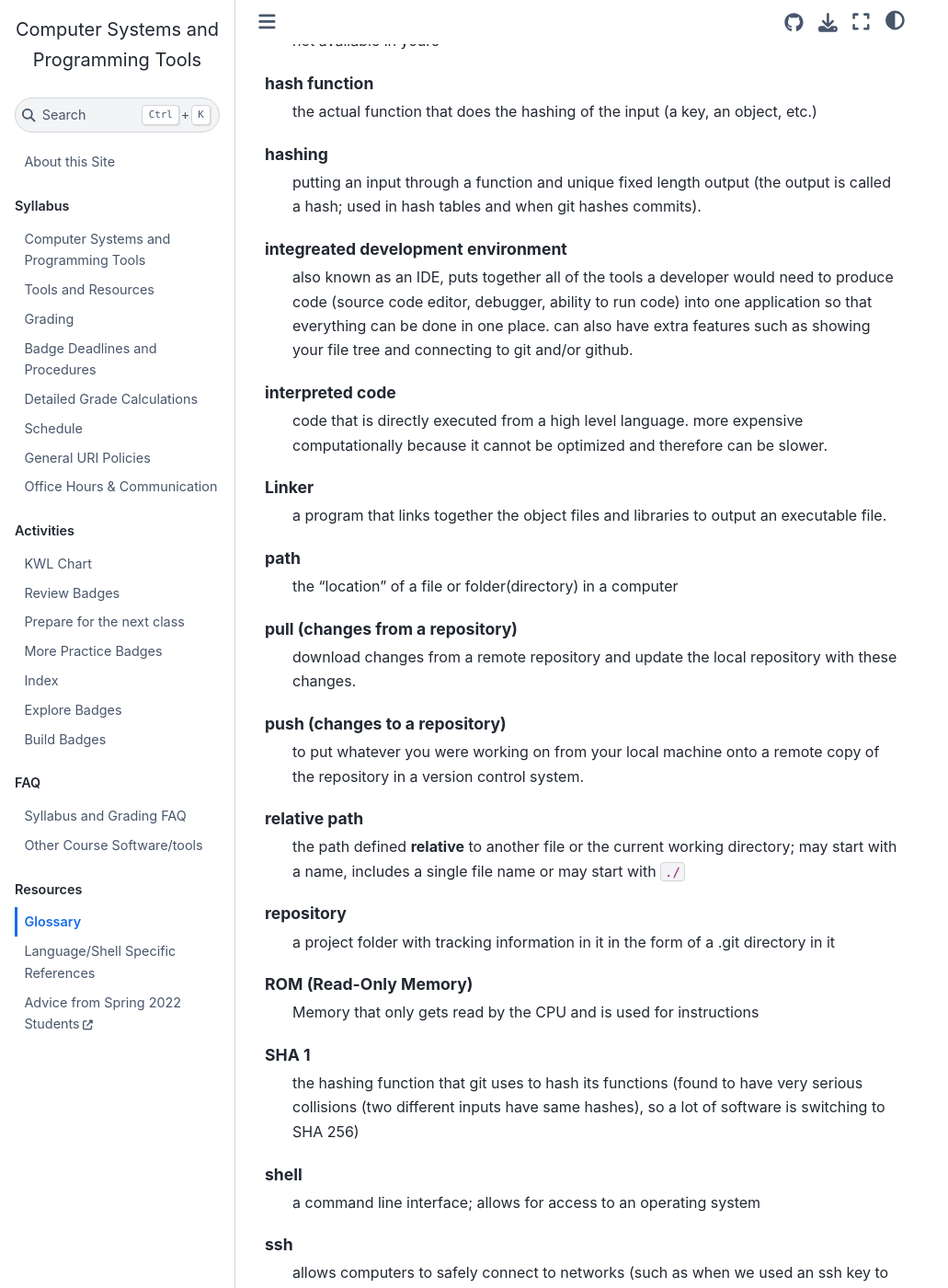
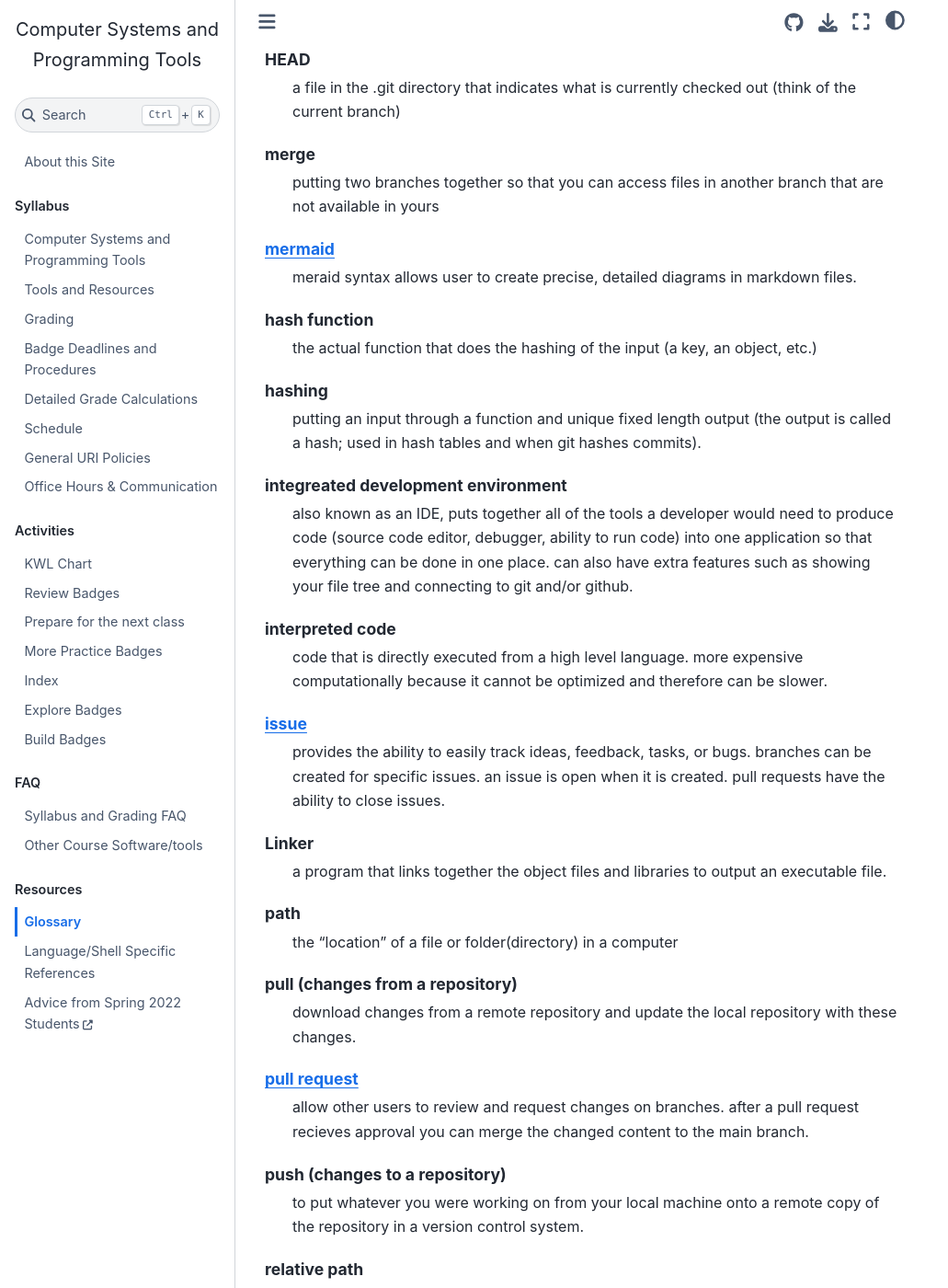
Before and after one commit to compsys-progtools/spring2024, a Jupyter Book: the page built from resources/glossary.md, in a window 1280 px wide and 1400 px high, scrolled down 1722 px. Shown: the whole window at 92% size, without its empty margins (0-1031 px from the left). Built offline with Jupyter Book 1.0.4 settings and Sphinx 7.4.7 and the Sphinx Book theme 1.1.4, drawn with Linux system fonts in a browser that asks for light colours; pages that are not in the unit, such as notebooks, are missing from menus; some of the changed text lies outside the part shown.

Commit message:
Updated resources/glossary.md

````diff
--- a/resources/glossary.md
+++ b/resources/glossary.md
@@ -12,6 +12,8 @@
 add (new files in a repository)
   the step that stages/prepares files to be committed to a repository from a local branch
 
+bash
+  bash or the bourne-again shell is the primary interface in UNIX based systems
 
 bitwise operator
   an operation that happens on a bit string (sequence of 1s and 0s). They are typically faster than operations on whole integers.
@@ -20,7 +22,8 @@
 bitwise operator
   an operation that happens on a bit string (sequence of 1s and 0s). They are typically faster than operations on whole integers.
 
-
+[branch](https://docs.github.com/en/pull-requests/collaborating-with-pull-requests/proposing-changes-to-your-work-with-pull-requests/about-branches)
+  a copy of the main branch (typically) where developmental changes occur. The changes do not affect other branches because it is isolated from other branches.
 
 Compiled Code
   code that is put through a compiler to turn it into lower level assemlby language before it is executed. must be compiled and re-executed everytime you make a change.
@@ -68,6 +71,9 @@
 merge
   putting two branches together so that you can access files in another branch that are not available in yours
 
+[mermaid](https://docs.github.com/en/issues/tracking-your-work-with-issues/about-issues)
+  meraid syntax allows user to create precise, detailed diagrams in markdown files.
+
 hash function
   the actual function that does the hashing of the input (a key, an object, etc.)
 
@@ -76,13 +82,15 @@
   putting an input through a function and unique fixed length output (the output is called a hash; used in hash tables and when git hashes commits).
 
 
-
 integreated development environment
   also known as an IDE, puts together all of the tools a developer would need to produce code (source code editor, debugger, ability to run code) into one application so that everything can be done in one place. can also have extra features such as showing your file tree and connecting to git and/or github.
 
 
 interpreted code
   code that is directly executed from a high level language. more expensive computationally because it cannot be optimized and therefore can be slower.
+
+[issue](https://docs.github.com/en/issues/tracking-your-work-with-issues/about-issues)
+  provides the ability to easily track ideas, feedback, tasks, or bugs. branches can be created for specific issues. an issue is open when it is created. pull requests have the ability to close issues.
 
 
 Linker
@@ -93,6 +101,9 @@
 
 pull (changes from a repository)
   download changes from a remote repository and update the local repository with these changes.
+
+[pull request](https://docs.github.com/en/pull-requests/collaborating-with-pull-requests/proposing-changes-to-your-work-with-pull-requests/about-pull-requests)
+  allow other users to review and request changes on branches. after a pull request recieves approval you can merge the changed content to the main branch.
 
 push (changes to a repository)
   to put whatever you were working on from your local machine onto a remote copy of the repository in a version control system.
@@ -137,4 +150,9 @@
 [YAML](https://yaml.org/)
     a file specification that stores key-value pairs. It is commonly used for configurations and settings.
 
+zsh
+  zsh or z shell is built on top of the bash shell and contains new features
+
+
+
 ```
````
Also changed, not shown: other parts of resources/glossary.md (+2 -0 lines).
